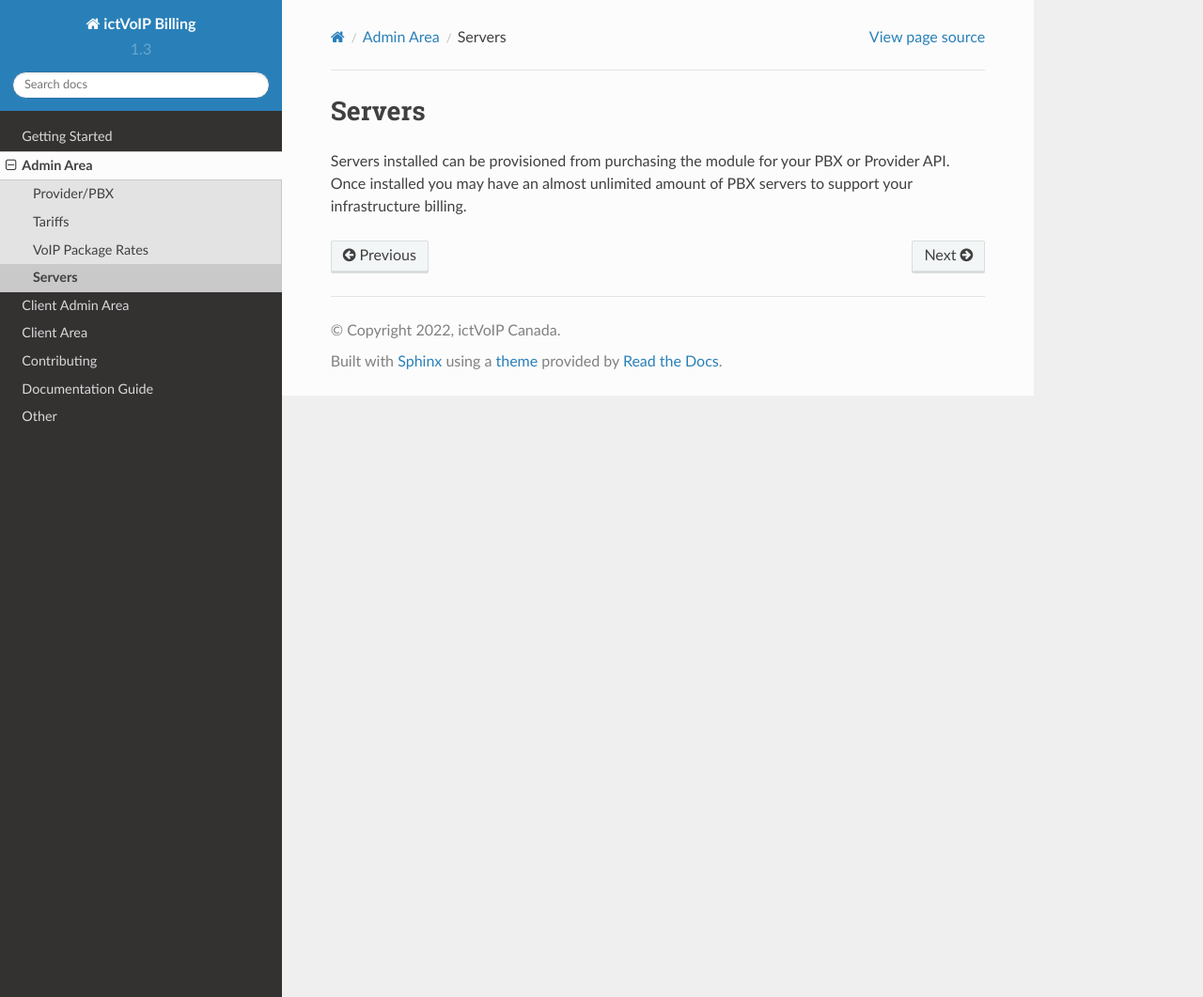
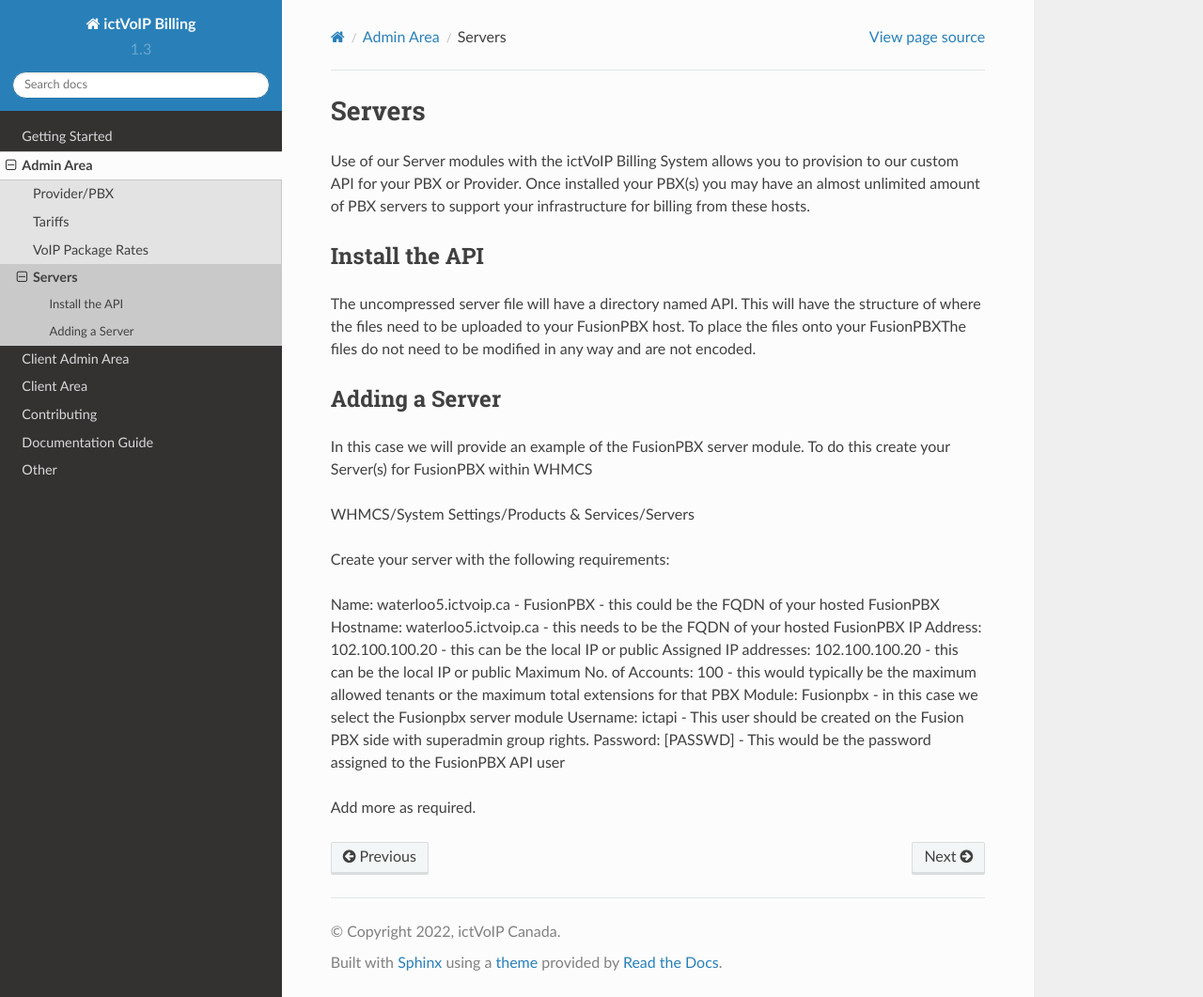
Before and after one commit to ictvoip/ictvoip-docs, a Sphinx documentation site: the page built from docs/source/admin/servers.rst, in a window 1280 px wide and 1061 px high. Shown: the whole window at 94% size. Built offline with Sphinx 7.4.7 and the Read the Docs theme 2.0.0, drawn with Linux system fonts in a browser that asks for light colours; pages that are not in the unit, such as notebooks, are missing from menus.

Commit message:
Update servers.rst

```diff
--- a/docs/source/admin/servers.rst
+++ b/docs/source/admin/servers.rst
@@ -2,4 +2,38 @@
 Servers
 *********
 
-Servers installed can be provisioned from purchasing the module for your PBX or Provider API. Once installed you may have an almost unlimited amount of PBX servers to support your infrastructure billing.
+Use of our Server modules with the ictVoIP Billing System allows you to provision to our custom API for your PBX or Provider. Once installed your PBX(s) you may have an almost unlimited amount of PBX servers to support your infrastructure for billing from these hosts.
+
+Install the API
+****************
+
+The uncompressed server file will have a directory named API. This will have the structure of where the files need to be uploaded to your FusionPBX host.
+To place the files onto your FusionPBXThe files do not need to be modified in any way and are not encoded.
+
+Adding a Server
+****************
+
+In this case we will provide an example of the FusionPBX server module. To do this create your Server(s) for FusionPBX within WHMCS
+
+WHMCS/System Settings/Products & Services/Servers
+
+Create your server with the following requirements:
+
+Name: waterloo5.ictvoip.ca - FusionPBX
+- this could be the FQDN of your hosted FusionPBX
+Hostname: waterloo5.ictvoip.ca
+- this needs to be the FQDN of your hosted FusionPBX
+IP Address: 102.100.100.20
+- this can be the local IP or public
+Assigned IP addresses: 102.100.100.20
+- this can be the local IP or public
+Maximum No. of Accounts: 100
+- this would typically be the maximum allowed tenants or the maximum total extensions for that PBX
+Module: Fusionpbx
+- in this case we select the Fusionpbx server module
+Username: ictapi
+- This user should be created on the Fusion PBX side with superadmin group rights.
+Password: [PASSWD]
+- This would be the password assigned to the FusionPBX API user
+
+Add more as required.
```
